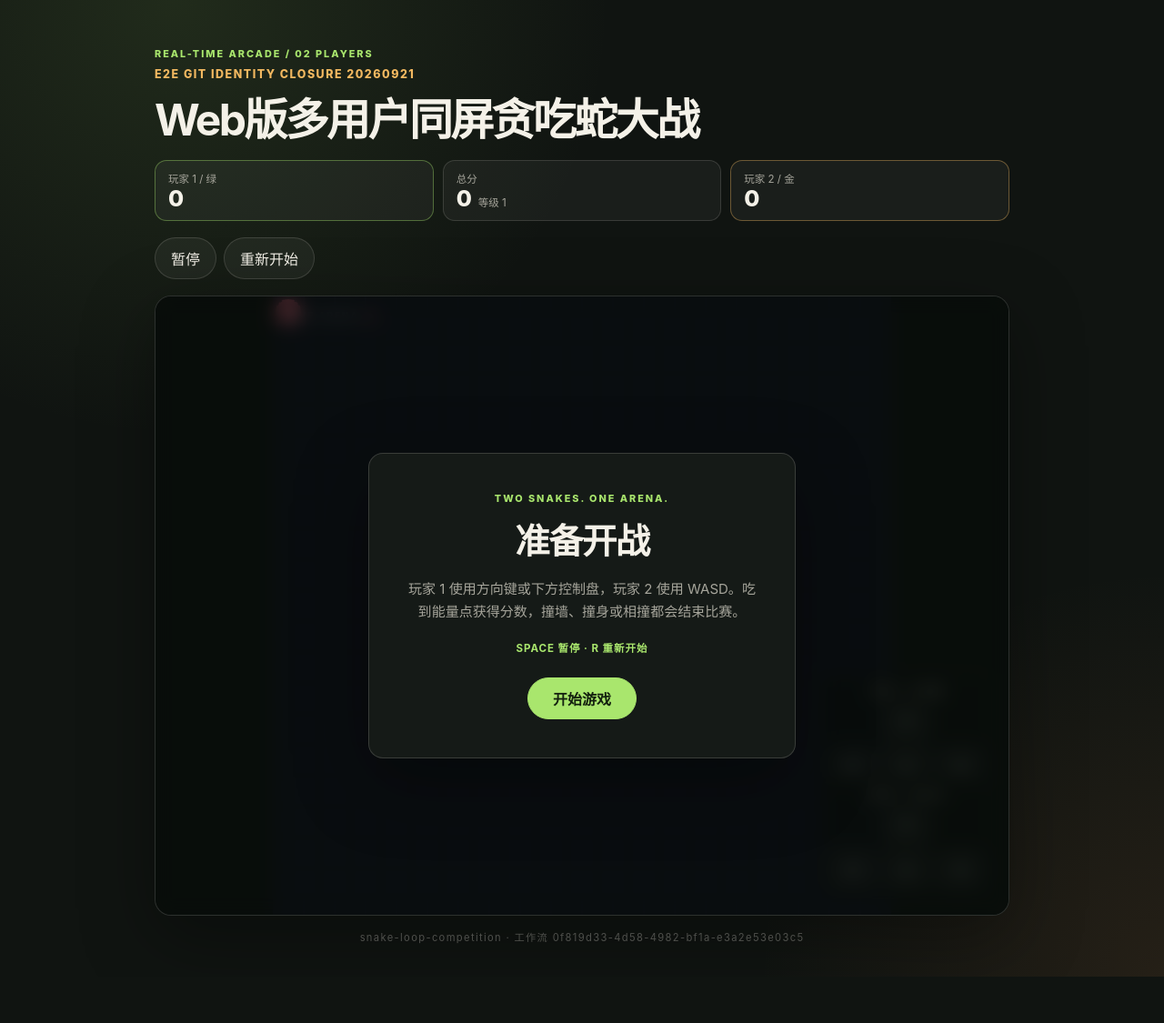
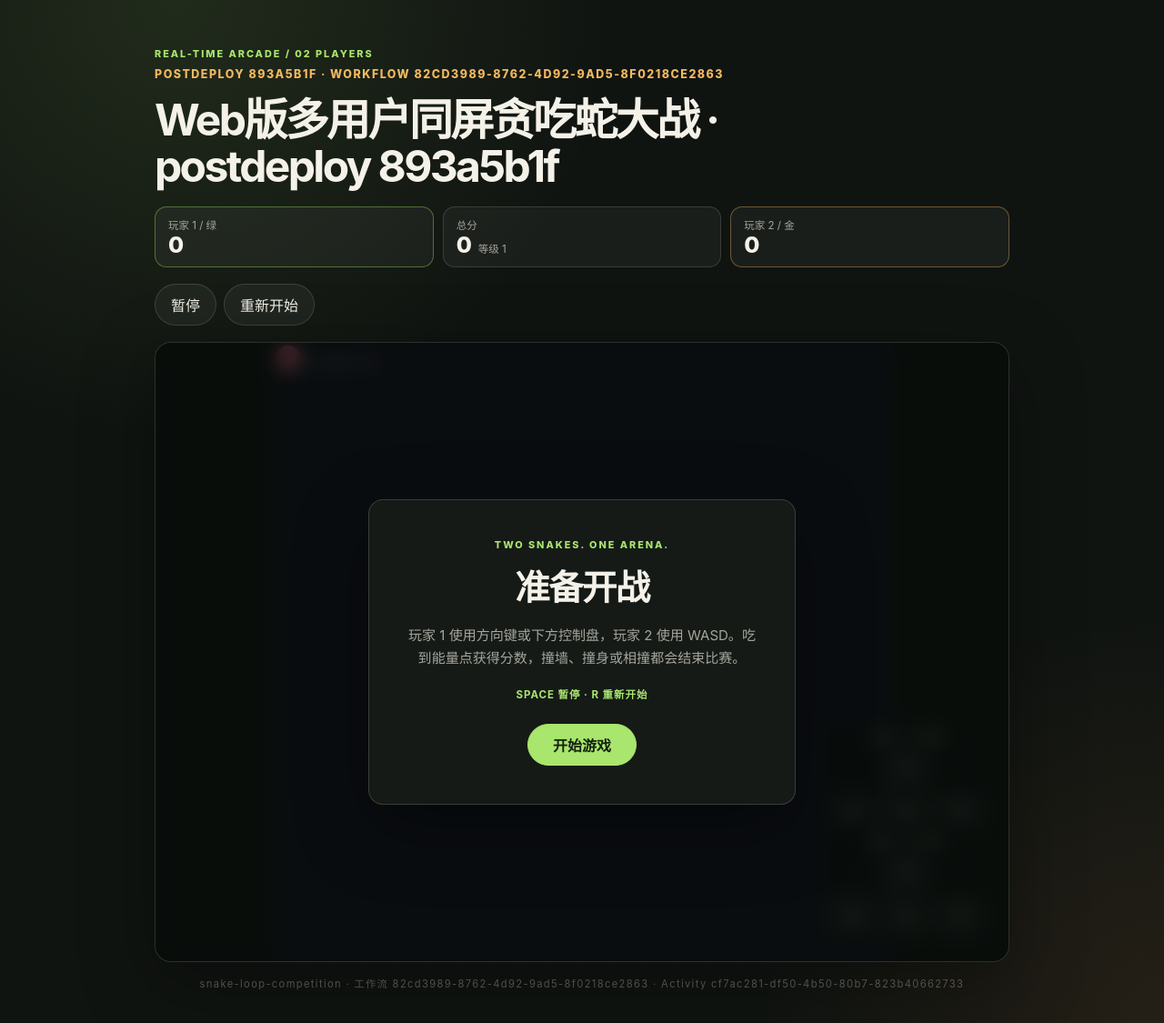
Before and after one commit to sideline8318/snake-loop, a website built with Vite: page index.html in a window 1280 px wide. Shown: the whole page at 91% size. Before the commit the page ends 1074 px from the top, so only its background shows below. Built offline with nearby package versions, Linux system fonts and the light colour scheme.

Commit message:
feat: 完成 postdeploy 贪吃蛇演示标识闭环 Co-authored-by: monkeycode-ai <monkeycode-ai@chaitin.com>

```diff
--- a/index.html
+++ b/index.html
@@ -4,11 +4,11 @@
   <meta charset="UTF-8" />
   <meta name="viewport" content="width=device-width, initial-scale=1.0" />
   <meta name="description" content="Web 端多人同屏贪吃蛇大战" />
-  <meta name="workflow-marker" content="snake-loop-competition" />
-  <meta name="workflow-id" content="54d0b24f-1b46-4251-a80f-06574a15f631" />
-  <meta name="workflow-id-current" content="0f819d33-4d58-4982-bf1a-e3a2e53e03c5" />
-  <meta name="workflow-marker-current" content="E2E Git Identity Closure 20260921" />
-  <title>Web版多用户同屏贪吃蛇大战｜贪吃蛇竞赛</title>
+  <meta name="workflow-marker" content="Web版多用户同屏贪吃蛇大战 · postdeploy 893a5b1f" />
+  <meta name="workflow-id" content="82cd3989-8762-4d92-9ad5-8f0218ce2863" />
+  <meta name="workflow-id-current" content="82cd3989-8762-4d92-9ad5-8f0218ce2863" />
+  <meta name="workflow-marker-current" content="Web版多用户同屏贪吃蛇大战 · postdeploy 893a5b1f" />
+  <title>Web版多用户同屏贪吃蛇大战 · postdeploy 893a5b1f</title>
   <link rel="stylesheet" href="/src/styles/style.css" />
   <script type="module" src="/src/main.js"></script>
 </head>
@@ -17,8 +17,8 @@
     <span id="highScore" hidden>0</span>
     <header class="hud">
       <div class="eyebrow">REAL-TIME ARCADE / 02 PLAYERS</div>
-      <p class="project-title">E2E Git Identity Closure 20260921</p>
-      <h1 class="title">Web版多用户同屏贪吃蛇大战</h1>
+      <p class="project-title">postdeploy 893a5b1f · Workflow 82cd3989-8762-4d92-9ad5-8f0218ce2863</p>
+      <h1 class="title">Web版多用户同屏贪吃蛇大战 · postdeploy 893a5b1f</h1>
       <div class="stats">
         <div class="stat player-one"><span class="label">玩家 1 / 绿</span><span id="player1Score" class="value">0</span></div>
         <div class="stat"><span class="label">总分</span><span id="score" class="value">0</span><small>等级 <span id="level">1</span></small></div>
@@ -72,7 +72,7 @@
       </div>
     </main>
 
-    <footer class="footer">snake-loop-competition · 工作流 0f819d33-4d58-4982-bf1a-e3a2e53e03c5</footer>
+    <footer class="footer">snake-loop-competition · 工作流 82cd3989-8762-4d92-9ad5-8f0218ce2863 · Activity cf7ac281-df50-4b50-80b7-823b40662733</footer>
   </div>
 </body>
 </html>
```
Also changed, not shown: tests/blackbox/00_identity.test.cjs (+4 -4 lines), tests/blackbox/02_integration.test.cjs (+2 -2 lines), tests/blackbox/03_serve.test.cjs (+3 -3 lines).
